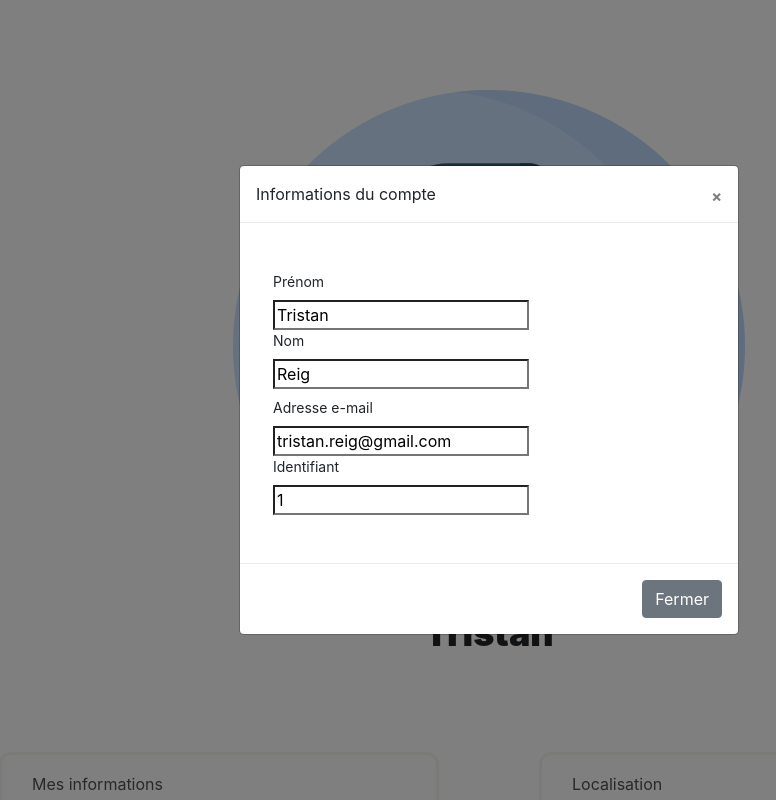
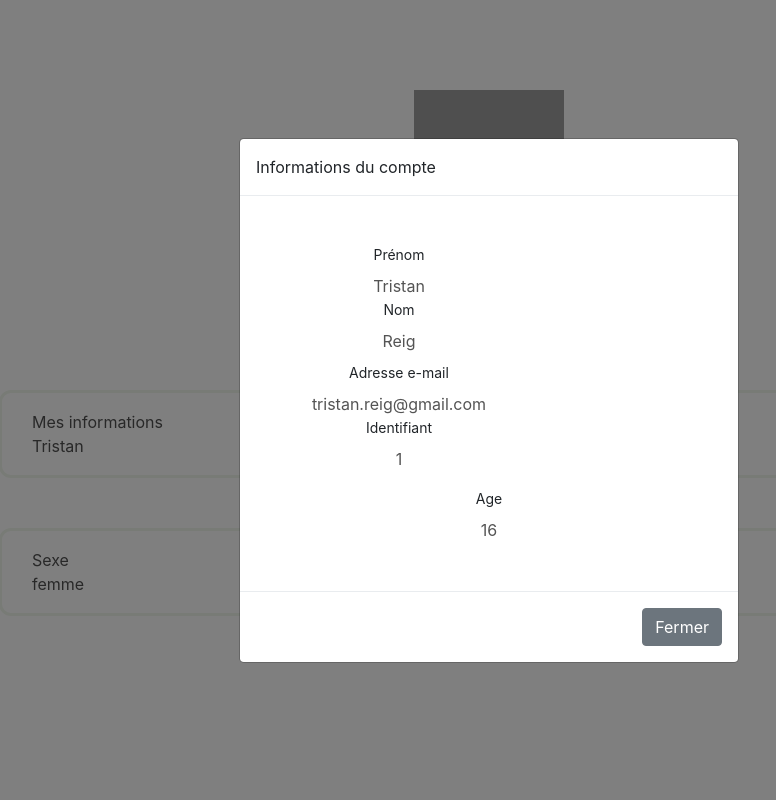
Before and after one commit to Skiifig/project-sf, a Flask app: page /settings in a window 1280 px wide, after a click that opens the changed part. Shown: the whole page, without its empty margins (151-927 px from the left). Run offline with Flask 2, Linux system fonts and the light colour scheme; the first user in the database is signed in; some libraries are stand-ins or nearby versions; grey boxes are pictures that could not be loaded.

Commit message:
Début du système de photo de profi

```diff
--- a/project/auth.py
+++ b/project/auth.py
@@ -30,6 +30,7 @@ def signup():
 
 @auth.route('/signup', methods=['POST'])
 def signup_post():
+    profile_pic = request.form.get("profile_pic")
     fname = request.form.get("fname")
     lname = request.form.get("lname")
     email = request.form.get("email")
@@ -38,7 +39,7 @@ def signup_post():
     user = User.query.filter_by(email=email).first()
     if user:
         return redirect(url_for(auth.signup))
-    new_user = User(fname=fname, lname=lname, email=email, password=generate_password_hash(password, method='sha256'), age=age)
+    new_user = User(profile_pic=profile_pic, fname=fname, lname=lname, email=email, password=generate_password_hash(password, method='sha256'), age=age)
     db.session.add(new_user) # Ajouter l'utilisateur à la base de données
     db.session.commit() # Mettre la base de données à jour
     return redirect(url_for("main.confirmation"))
--- a/project/models.py
+++ b/project/models.py
@@ -3,6 +3,7 @@ from . import db
 
 class User(UserMixin, db.Model):
     id = db.Column(db.Integer, primary_key=True) # primary keys are required by SQLAlchemy
+    profile_pic = db.Column(db.String(), nullable=True)
     fname = db.Column(db.String(30))
     lname = db.Column(db.String(30))
     email = db.Column(db.String(30), unique=True)
--- a/project/static/css/styles.css
+++ b/project/static/css/styles.css
@@ -71,3 +71,6 @@
 .Z\(2\) {
     z-index: 2;
 }
+.O\(n\) {
+    outline: none;
+}
--- a/project/static/js/btn-move.js
+++ /dev/null
@@ -1,3 +0,0 @@
-window.addEventListener('load', function () {
-    document.getElementById('btn-registration').classList.add('btn-moved');
-});
--- a/project/templates/confirmation.html
+++ b/project/templates/confirmation.html
@@ -90,5 +90,6 @@
 			<input type="hidden" id="sexe" name="sexe">
 			<input type="hidden" id="orientation" name="orientation">
         </form>
+	</div>
 </body>
 </html>
--- a/project/templates/index.html
+++ b/project/templates/index.html
@@ -7,8 +7,7 @@
     <link rel="stylesheet" href="../static/css/styles.css">
     <link rel="stylesheet" href="../static/css/global.css">
     <link rel="stylesheet" href="../static/css/index.css">
-    <script src="../static/js/btn-move.js"></script>
-    <link rel="shortcut icon" type="image/png" href="../static/images/logo.ico"/>
+    <link rel="shortcut icon" href="../static/images/logo.ico"/>
     <link rel="stylesheet" href="https://cdn.jsdelivr.net/npm/bootstrap@4.0.0/dist/css/bootstrap.min.css" integrity="sha384-Gn5384xqQ1aoWXA+058RXPxPg6fy4IWvTNh0E263XmFcJlSAwiGgFAW/dAiS6JXm" crossorigin="anonymous">
     <script src="https://code.jquery.com/jquery-3.2.1.slim.min.js" integrity="sha384-KJ3o2DKtIkvYIK3UENzmM7KCkRr/rE9/Qpg6aAZGJwFDMVNA/GpGFF93hXpG5KkN" crossorigin="anonymous"></script>
     <script src="https://cdn.jsdelivr.net/npm/popper.js@1.12.9/dist/umd/popper.min.js" integrity="sha384-ApNbgh9B+Y1QKtv3Rn7W3mgPxhU9K/ScQsAP7hUibX39j7fakFPskvXusvfa0b4Q" crossorigin="anonymous"></script>
--- a/project/templates/login.html
+++ b/project/templates/login.html
@@ -7,12 +7,12 @@
     <link rel="stylesheet" href="../static/css/styles.css">
     <link rel="stylesheet" href="../static/css/global.css">
     <link rel="stylesheet" href="../static/css/index.css">
+    <script src="../static/js/password.js"></script>
     <link href="//maxcdn.bootstrapcdn.com/bootstrap/4.1.1/css/bootstrap.min.css" rel="stylesheet" id="bootstrap-css">
     <link rel="stylesheet" href="https://use.fontawesome.com/releases/v5.5.0/css/all.css">
     <link rel="stylesheet" href="../static/css/login.css">
     <script src="//maxcdn.bootstrapcdn.com/bootstrap/4.1.1/js/bootstrap.min.js"></script>
     <script src="//cdnjs.cloudflare.com/ajax/libs/jquery/3.2.1/jquery.min.js"></script>
-    <script src="../static/js/btn-move.js"></script>
     <link rel="shortcut icon" type="image/png" href="../static/images/logo.ico"/>
     <link rel="stylesheet" href="https://cdn.jsdelivr.net/npm/bootstrap@4.0.0/dist/css/bootstrap.min.css" integrity="sha384-Gn5384xqQ1aoWXA+058RXPxPg6fy4IWvTNh0E263XmFcJlSAwiGgFAW/dAiS6JXm" crossorigin="anonymous">
     <script src="https://code.jquery.com/jquery-3.2.1.slim.min.js" integrity="sha384-KJ3o2DKtIkvYIK3UENzmM7KCkRr/rE9/Qpg6aAZGJwFDMVNA/GpGFF93hXpG5KkN" crossorigin="anonymous"></script>
@@ -39,7 +39,7 @@
                         <div class="input-group-prepend">
                             <span class="input-group-text"><i class="fas fa-key"></i></span>
                         </div>
-                        <input type="password" name="password" class="form-control" placeholder="Password">
+                        <input type="password" name="password" class="form-control" id="password-field" placeholder="Password">
                     </div>
                     <div>
                         <input type="checkbox"  name="remember">
--- a/project/templates/settings.html
+++ b/project/templates/settings.html
@@ -18,20 +18,32 @@
 <body>
     <div class="profile-content d-flex flex-column align-items-center" style="max-width: 980px;margin: 90px auto 0 auto;">
         <div class="text-center avatar mb-2">
-            <img src="../static/images/avatar.png">
+            <img src="{{ user.profile_pic }}" width="150" height="150">
             <div class="name Fs(36) p-1" style="font-weight: 900;">{{ user.fname }}</div>
         </div>
         <div class="profile-container C(p)">
             <div class="profile-card position-relative" data-toggle="modal" data-target="#Modal">
                 <div class="content">
                     <div class="title">Mes informations</div>
-                    <div class="subtitle">{{ user.lname }}</div>
+                    <div class="subtitle">{{ user.fname }}</div>
                 </div>
             </div>
-            <div class="profile-card position-relative" data-toggle="modal" data-target="#Modal">
+            <div class="profile-card position-relative">
                 <div class="content">
                     <div class="title">Localisation</div>
-                    <div class="subtitle">Ville</div>
+                    <div class="subtitle">{{ user.localisation }}</div>
+                </div>
+            </div>
+            <div class="profile-card position-relative">
+                <div class="content">
+                    <div class="title">Sexe</div>
+                    <div class="subtitle">{{ user.sexe }}</div>
+                </div>
+            </div>
+            <div class="profile-card position-relative">
+                <div class="content">
+                    <div class="title">Orientation Sexuelle</div>
+                    <div class="subtitle">{{ user.orientation }}</div>
                 </div>
             </div>
         </div>
@@ -40,29 +52,32 @@
                 <div class="modal-content">
                     <div class="modal-header">
                         <p class="modal-title">Informations du compte</p>
-                        <button type="button" class="close" data-dismiss="modal" aria-label="Close">
-                            <span aria-hidden="true">&times;</span>
-                        </button>
                     </div>
-                    <div class="p-5 modal-body d-flex flex-column border-0 align-items-center">
+                    <div class="p-5 modal-body d-flex flex-column border-0 align-items-center text-center">
                         <div class="row pb-2">
                             <div class="input-block">
                                 <label class="d-block Fs(14)">Prénom</label>
-                                <input type="text" value="{{ user.fname }}">
+                                <input class="border-0 text-center" type="text" value="{{ user.fname }}" disabled>
                             </div>
                             <div class="input-block">
                                 <label class="d-block Fs(14)">Nom</label>
-                                <input type="text" value="{{ user.lname }}">
+                                <input class="border-0 text-center" type="text" value="{{ user.lname }}" disabled>
+                            </div>
+                        </div>
+                        <div class="row pb-3">
+                            <div class="input-block">
+                                <label class="d-block Fs(14)">Adresse e-mail</label>
+                                <input class="border-0 text-center" type="text" value="{{ user.email }}" disabled>
+                            </div>
+                            <div class="input-block">
+                                <label class="d-block Fs(14)">Identifiant</label>
+                                <input class="border-0 text-center" type="text" value="{{ user.id }}" disabled>
                             </div>
                         </div>
                         <div class="row">
                             <div class="input-block">
-                                <label class="d-block Fs(14)">Adresse e-mail</label>
-                                <input type="text" value="{{ user.email }}">
-                            </div>
-                            <div class="input-block">
-                                <label class="d-block Fs(14)">Identifiant</label>
-                                <input type="text" value="{{ user.id }}">
+                                <label class="d-block Fs(14)">Age</label>
+                                <input class="border-0 text-center" type="text" value="{{ user.age }}" disabled>
                             </div>
                         </div>
                     </div>
```
Also changed, not shown: project/static/js/profile-picture.js (added, +9 -0 lines), project/templates/registration.html (+6 -1 lines), instance/project.db.
